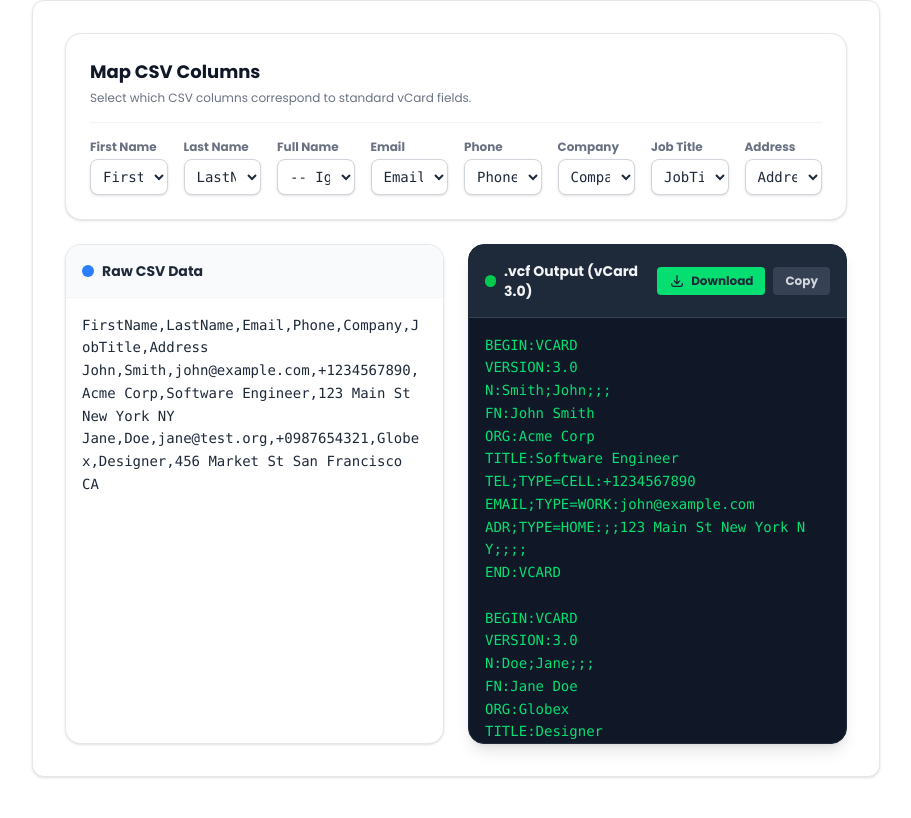
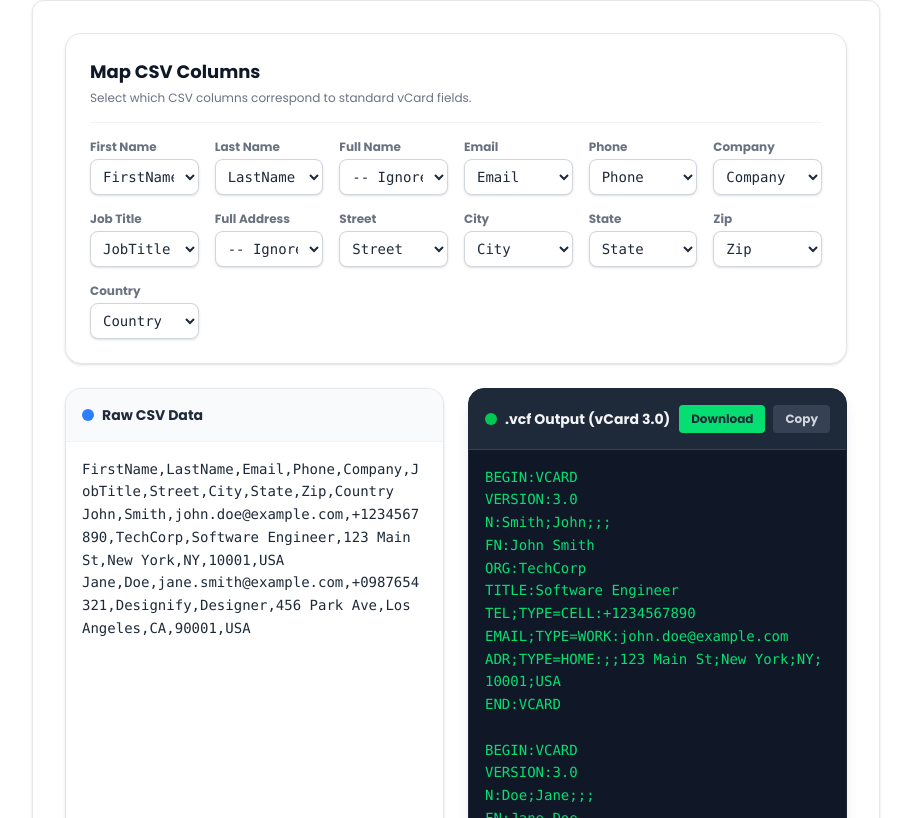
Before and after one commit to ArhamAshfaqft/devtoolslabs, a Next.js app: page /csv-to-vcard in a window 1280 px wide. Shown: the part 642-1460 px from the top of the page, without its empty margins (184-1095 px from the left). Built offline with nearby package versions, Linux system fonts and the light colour scheme.

Commit message:
fix(csv-to-vcard): fix caching bug allowing dead mapping values and added full granular address arrays

```diff
--- a/components/tools/CsvToVcardTool.tsx
+++ b/components/tools/CsvToVcardTool.tsx
@@ -10,31 +10,28 @@ interface Mapping {
   email: string;
   organization: string;
   jobTitle: string;
-  address: string;
+  addressFull: string;
+  street: string;
+  city: string;
+  state: string;
+  zip: string;
+  country: string;
 }
 
 export default function CsvToVcardTool() {
-  const [csvInput, setCsvInput] = useState('FirstName,LastName,Email,Phone,Company,JobTitle,Address\nJohn,Smith,john@example.com,+1234567890,Acme Corp,Software Engineer,123 Main St New York NY\nJane,Doe,jane@test.org,+0987654321,Globex,Designer,456 Market St San Francisco CA');
+  const [csvInput, setCsvInput] = useState('FirstName,LastName,Email,Phone,Company,JobTitle,Street,City,State,Zip,Country\nJohn,Smith,john.doe@example.com,+1234567890,TechCorp,Software Engineer,123 Main St,New York,NY,10001,USA\nJane,Doe,jane.smith@example.com,+0987654321,Designify,Designer,456 Park Ave,Los Angeles,CA,90001,USA');
   const [headers, setHeaders] = useState<string[]>([]);
   const [mapping, setMapping] = useState<Mapping>({
-    firstName: '',
-    lastName: '',
-    fullName: '',
-    phone: '',
-    email: '',
-    organization: '',
-    jobTitle: '',
-    address: ''
+    firstName: '', lastName: '', fullName: '', phone: '', email: '',
+    organization: '', jobTitle: '', addressFull: '', street: '', city: '', state: '', zip: '', country: ''
   });
   const [vcardOutput, setVcardOutput] = useState('');
   const [error, setError] = useState('');
 
-  // Simple CSV parser ignoring complex quotes for speed & offline use.
   const parseCsv = (csv: string) => {
     const lines = csv.split(/\r?\n/).filter(line => line.trim() !== '');
     if (lines.length === 0) return { headers: [], rows: [] };
 
-    // Naive CSV split that handles basic quotes natively
     const splitCsvLine = (line: string) => {
        const result = [];
        let current = '';
@@ -51,8 +48,7 @@ export default function CsvToVcardTool() {
     };
 
     const rawHeaders = splitCsvLine(lines[0]);
-    const parsedHeaders = rawHeaders.map((h, i) => h || `Column ${i+1}`); // Fallback for empty headers
-
+    const parsedHeaders = rawHeaders.map((h, i) => h || `Column ${i+1}`);
     const rows = lines.slice(1).map(splitCsvLine);
     return { headers: parsedHeaders, rows };
   };
@@ -69,18 +65,31 @@ export default function CsvToVcardTool() {
       const { headers: parsedHeaders, rows } = parseCsv(csvInput);
       setHeaders(parsedHeaders);
 
-      // Auto-map if headers match common names
+      // Auto-map if headers match common names. Discard mappings that don't exist in new headers!
       if (parsedHeaders.length > 0) {
-         setMapping(prev => ({
-           firstName: prev.firstName || parsedHeaders.find(h => /^first.?name$/i.test(h)) || '',
-           lastName: prev.lastName || parsedHeaders.find(h => /^last.?name$/i.test(h)) || '',
-           fullName: prev.fullName || parsedHeaders.find(h => /^name$|^full.?name$/i.test(h)) || '',
-           phone: prev.phone || parsedHeaders.find(h => /phone|tel|mobile/i.test(h)) || '',
-           email: prev.email || parsedHeaders.find(h => /email|mail/i.test(h)) || '',
-           organization: prev.organization || parsedHeaders.find(h => /company|org|business/i.test(h)) || '',
-           jobTitle: prev.jobTitle || parsedHeaders.find(h => /title|role|position/i.test(h)) || '',
-           address: prev.address || parsedHeaders.find(h => /address|location|city/i.test(h)) || ''
-         }));
+         setMapping(prev => {
+           const getValid = (key: keyof Mapping, regex: RegExp) => {
+              // If the previous mapping is STILL valid, keep it. Otherwise regex search.
+              if (prev[key] && parsedHeaders.includes(prev[key])) return prev[key];
+              return parsedHeaders.find(h => regex.test(h)) || '';
+           };
+
+           return {
+             firstName: getValid('firstName', /^first.?name$/i),
+             lastName: getValid('lastName', /^last.?name$/i),
+             fullName: getValid('fullName', /^name$|^full.?name$/i),
+             phone: getValid('phone', /phone|tel|mobile/i),
+             email: getValid('email', /email|mail/i),
+             organization: getValid('organization', /company|org|business/i),
+             jobTitle: getValid('jobTitle', /title|role|position/i),
+             addressFull: getValid('addressFull', /^address$|^location$|^full.?address$/i),
+             street: getValid('street', /street|addr1/i),
+             city: getValid('city', /city/i),
+             state: getValid('state', /state|province/i),
+             zip: getValid('zip', /zip|postal/i),
+             country: getValid('country', /country/i)
+           };
+         });
       }
 
       setError('');
@@ -92,7 +101,6 @@ export default function CsvToVcardTool() {
   useEffect(() => {
      if (headers.length === 0) return;
      const { rows } = parseCsv(csvInput);
-
      let generatedVcards = '';
 
      for (const row of rows) {
@@ -106,22 +114,26 @@ export default function CsvToVcardTool() {
        let fn = getVal(mapping.firstName);
        let ln = getVal(mapping.lastName);
 
-       // Fallback logic
        if (fullN && !fn && !ln) {
           const parts = fullN.split(' ');
-          fn = parts[0];
-          ln = parts.length > 1 ? parts.slice(1).join(' ') : '';
+          ln = parts.pop() || '';
+          fn = parts.join(' ') || '';
        }
 
        const eml = getVal(mapping.email);
        const tel = getVal(mapping.phone);
        const org = getVal(mapping.organization);
        const title = getVal(mapping.jobTitle);
-       const adr = getVal(mapping.address);
 
-       if (!fn && !ln && !eml && !tel && !org && !title && !adr && !fullN) continue;
+       const adrFull = getVal(mapping.addressFull);
+       const street = getVal(mapping.street);
+       const city = getVal(mapping.city);
+       const state = getVal(mapping.state);
+       const zip = getVal(mapping.zip);
+       const country = getVal(mapping.country);
 
-       // Use Full Name if provided, otherwise reconstruct it
+       if (!fn && !ln && !eml && !tel && !org && !title && !adrFull && !street && !fullN) continue;
+
        const finalFn = fullN || `${fn} ${ln}`.trim() || 'Unknown Contact';
 
        let card = 'BEGIN:VCARD\nVERSION:3.0\n';
@@ -131,18 +143,22 @@ export default function CsvToVcardTool() {
        if (title) card += `TITLE:${title}\n`;
        if (tel) card += `TEL;TYPE=CELL:${tel}\n`;
        if (eml) card += `EMAIL;TYPE=WORK:${eml}\n`;
-       if (adr) card += `ADR;TYPE=HOME:;;${adr};;;;\n`;
+
+       // Construct ADR
+       if (street || city || state || zip || country) {
+           card += `ADR;TYPE=HOME:;;${street};${city};${state};${zip};${country}\n`;
+       } else if (adrFull) {
+           card += `ADR;TYPE=HOME:;;${adrFull};;;;\n`;
+       }
+
        card += 'END:VCARD\n\n';
-
        generatedVcards += card;
      }
 
      setVcardOutput(generatedVcards.trim() || '// No data mapped. Select columns above to generate vCards.');
   }, [mapping, headers, csvInput]);
 
-  const copyToClipboard = () => {
-    navigator.clipboard.writeText(vcardOutput);
-  };
+  const copyToClipboard = () => navigator.clipboard.writeText(vcardOutput);
 
   const downloadVcf = () => {
     if (!vcardOutput.trim() || vcardOutput.startsWith('//')) return;
@@ -159,8 +175,6 @@ export default function CsvToVcardTool() {
 
   return (
     <div className="flex flex-col gap-6 w-full">
-
-      {/* Mapping Controls */}
       <div className="bg-white p-6 rounded-2xl border border-gray-200 shadow-sm">
          <div className="flex items-center justify-between mb-4 border-b border-gray-100 pb-4">
             <div>
@@ -170,16 +184,11 @@ export default function CsvToVcardTool() {
             {error && <span className="text-xs font-bold text-red-500 bg-red-50 px-3 py-1.5 rounded">{error}</span>}
          </div>
 
-         <div className="grid grid-cols-2 sm:grid-cols-4 lg:grid-cols-8 gap-4">
+         <div className="grid grid-cols-2 sm:grid-cols-4 lg:grid-cols-6 gap-4">
              {Object.entries({
-               firstName: 'First Name',
-               lastName: 'Last Name',
-               fullName: 'Full Name',
-               email: 'Email',
-               phone: 'Phone',
-               organization: 'Company',
-               jobTitle: 'Job Title',
-               address: 'Address'
+               firstName: 'First Name', lastName: 'Last Name', fullName: 'Full Name',
+               email: 'Email', phone: 'Phone', organization: 'Company', jobTitle: 'Job Title',
+               addressFull: 'Full Address', street: 'Street', city: 'City', state: 'State', zip: 'Zip', country: 'Country'
              }).map(([key, label]) => (
                 <div key={key}>
                    <label className="block text-xs font-bold text-gray-500 mb-1">{label}</label>
@@ -198,10 +207,7 @@ export default function CsvToVcardTool() {
          </div>
       </div>
 
-      {/* Editor Space */}
       <div className="grid grid-cols-1 lg:grid-cols-2 gap-6 items-stretch">
-
-        {/* CSV Input */}
         <div className="bg-white border border-gray-200 rounded-2xl flex flex-col overflow-hidden shadow-sm h-[500px]">
            <div className="bg-gray-50 border-b border-gray-100 p-4 flex justify-between items-center text-gray-800">
               <h3 className="font-bold text-sm flex items-center gap-2">
@@ -218,7 +224,6 @@ export default function CsvToVcardTool() {
            />
         </div>
 
-        {/* VCF Output */}
         <div className="bg-gray-900 border border-gray-800 rounded-2xl flex flex-col overflow-hidden shadow-lg h-[500px]">
            <div className="bg-gray-800 border-b border-gray-700 p-4 flex justify-between items-center text-gray-100">
               <h3 className="font-bold text-sm flex items-center gap-2">
@@ -230,9 +235,7 @@ export default function CsvToVcardTool() {
                    onClick={downloadVcf}
                    disabled={!vcardOutput || vcardOutput.startsWith('//')}
                    className="flex items-center gap-1.5 text-xs font-bold text-gray-800 bg-green-400 hover:bg-green-300 px-3 py-1.5 rounded transition-colors disabled:opacity-50"
-                   title="Download VCF File"
                  >
-                   <svg className="w-4 h-4" fill="none" stroke="currentColor" viewBox="0 0 24 24"><path strokeLinecap="round" strokeLinejoin="round" strokeWidth={2} d="M4 16v1a3 3 0 003 3h10a3 3 0 003-3v-1m-4-4l-4 4m0 0l-4-4m4 4V4" /></svg>
                    Download
                  </button>
                  <button
@@ -250,7 +253,6 @@ export default function CsvToVcardTool() {
               </pre>
            </div>
         </div>
-
       </div>
     </div>
   );
```
